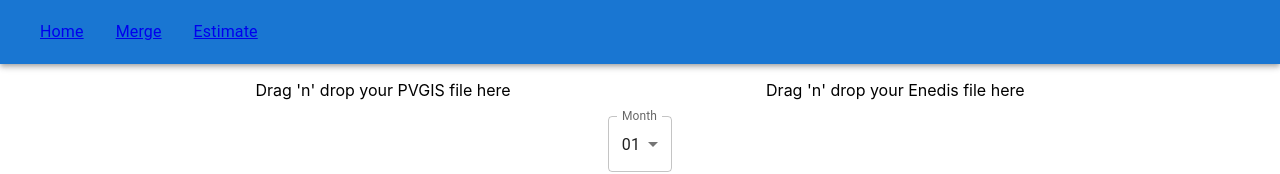
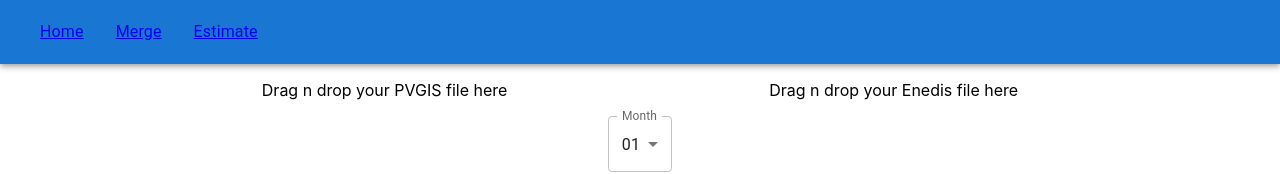
Before and after one commit to dayofr/pvtools, a React (Vite) app: page /estimate in a window 1280 px wide. Shown: the top 174 px of the page. Built offline with nearby package versions, Linux system fonts and the light colour scheme.

Commit message:
Add eslint

```diff
--- a/src/components/Chart.tsx
+++ b/src/components/Chart.tsx
@@ -1,4 +1,3 @@
-import React from "react";
 import {
   CartesianGrid,
   Legend,
@@ -80,6 +79,7 @@ export default function Chart({ month }: { month: string }) {
   ].forEach((hour) => {
     const tmp: Values = { name: hour, enedis: 0 };
     pvgis.forEach((value, index) => {
+      // eslint-disable-next-line no-unused-vars
       for (let v in value.data[month]) {
         // @ts-ignore
         tmp[`value${index}`] = value.data[month][hour];
--- a/src/components/DropzoneEnedis.tsx
+++ b/src/components/DropzoneEnedis.tsx
@@ -1,4 +1,4 @@
-import React, { Dispatch, SetStateAction, useCallback } from "react";
+import { Dispatch, SetStateAction, useCallback } from "react";
 import { useDropzone } from "react-dropzone";
 import { parse } from "papaparse";
 import Datapoint from "../Datapoint";
@@ -75,7 +75,7 @@ export default function DropzoneEnedis({
     <div>
       <div {...getRootProps()}>
         <input {...getInputProps()} />
-        <p>Drag 'n' drop your Enedis file here</p>
+        <p>Drag n drop your Enedis file here</p>
       </div>
       {enedisFile !== "" && enedisFile !== undefined && (
         <div>
--- a/src/components/DropzonePvgis.tsx
+++ b/src/components/DropzonePvgis.tsx
@@ -1,4 +1,4 @@
-import React, { Dispatch, SetStateAction, useCallback } from "react";
+import { Dispatch, SetStateAction, useCallback } from "react";
 import { useDropzone } from "react-dropzone";
 import { parse } from "papaparse";
 import Datapoint from "../Datapoint";
@@ -81,7 +81,7 @@ export default function DropzonePvgis({
     <div>
       <div {...getRootProps()}>
         <input {...getInputProps()} />
-        <p>Drag 'n' drop your PVGIS file here</p>
+        <p>Drag n drop your PVGIS file here</p>
       </div>
       {pvgisFiles.length > 0 && (
         <div>
--- a/src/components/Menu.tsx
+++ b/src/components/Menu.tsx
@@ -1,4 +1,3 @@
-import * as React from "react";
 import AppBar from "@mui/material/AppBar";
 import Box from "@mui/material/Box";
 import Toolbar from "@mui/material/Toolbar";
--- a/src/components/Stats.tsx
+++ b/src/components/Stats.tsx
@@ -78,6 +78,7 @@ export default function Stats({ month }: { month: string }) {
       enedis?: number;
     } = { name: hour, enedis: 0 };
     pvgis.forEach((value, index) => {
+      // eslint-disable-next-line no-unused-vars
       for (let v in value.data[month]) {
         // @ts-ignore
         tmp[`value${index}`] = value.data[month][hour];
```
Also changed, not shown: package.json (+9 -2 lines), .eslintrc.js (added), 1 other file (tests, documents, lock files or other folders).
